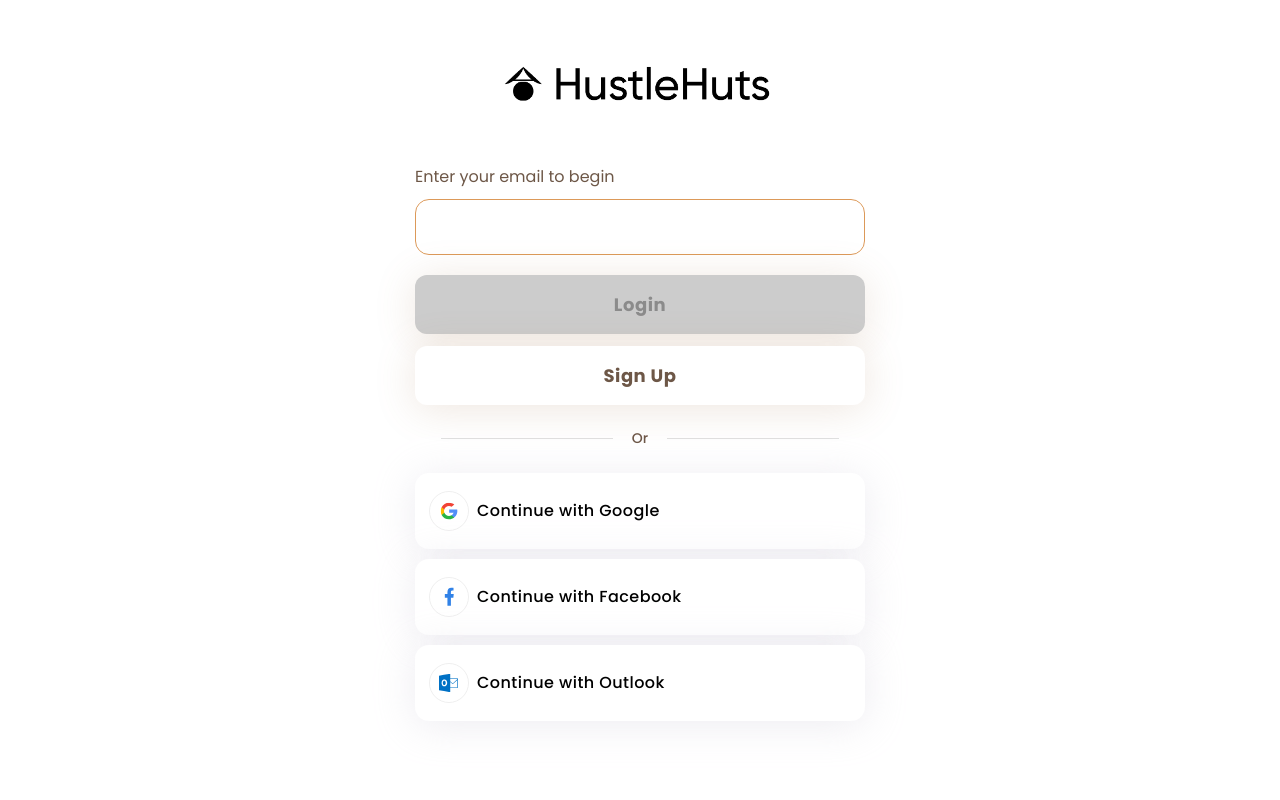
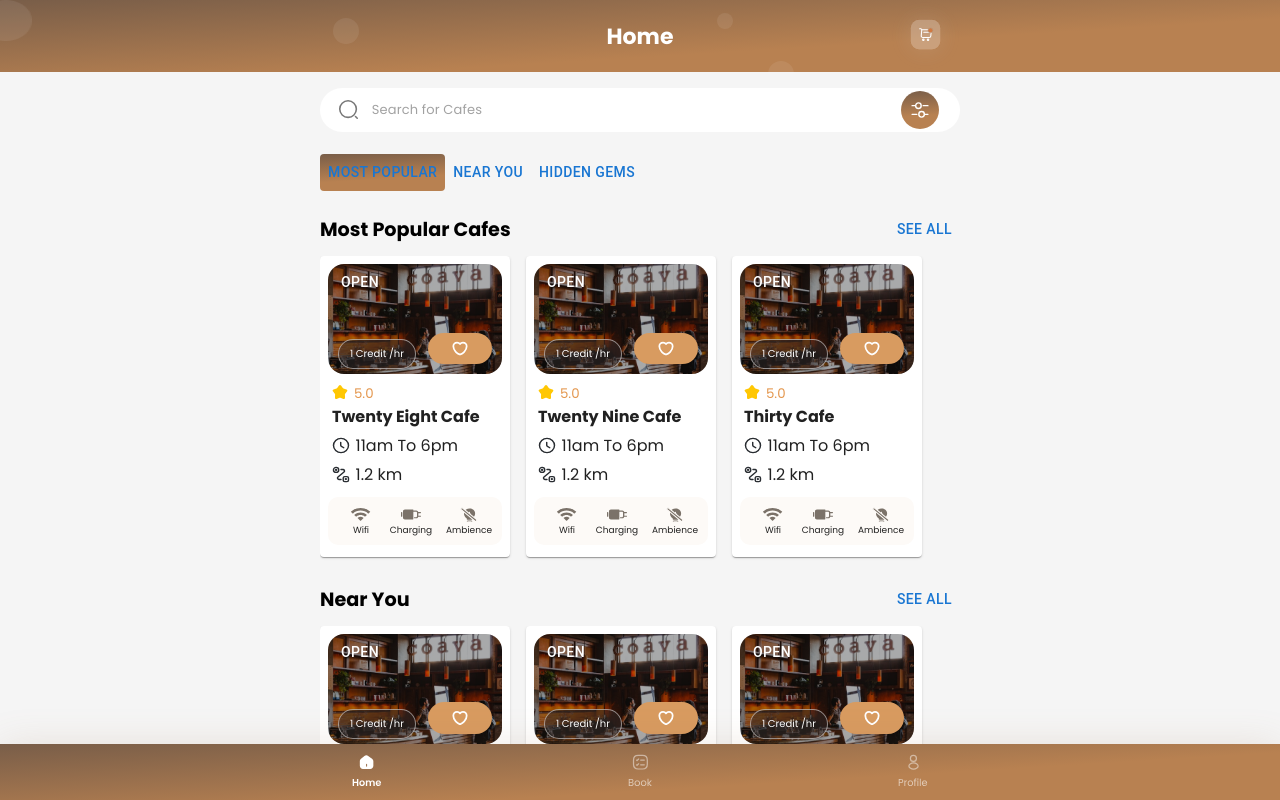
Before and after one commit to hustle-huts/hustlehuts-app, a Next.js app: page / in a window 1280 px wide. Built offline with nearby package versions, Linux system fonts and the light colour scheme.

Commit message:
Update default page

```diff
--- a/components/cafes/cafe-card.module.css
+++ b/components/cafes/cafe-card.module.css
@@ -20,7 +20,7 @@
   width: auto;
   height: auto;
   background-color: rgba(48, 43, 43, 0.5);
-  color: white;
+  color: white !important;
   border-radius: 0 16px 0 16px;
   font-size: 11px;
 }
@@ -40,14 +40,14 @@
 }
 
 .cafeLike {
-  position: absolute;
+  position: absolute !important;
   right: 10px;
   bottom: 10px;
   min-width: 0;
   width: auto;
   height: auto;
-  background-color: #d89b60;
-  border-radius: 20px;
+  background-color: #d89b60 !important;
+  border-radius: 20px !important;
 }
 
 .likeIcon,
--- a/pages/cafes/index.tsx
+++ b/pages/cafes/index.tsx
@@ -12,7 +12,7 @@ import FilterIcon from "../../public/images/filter.svg";
 
 import { useState } from "react";
 
-export default function AllCafes() {
+const CafesPage = () => {
   const [selectedFilter, setSelectedFilters] = useState("filter1");
 
   // Testing data
@@ -135,4 +135,6 @@ export default function AllCafes() {
       <BottomNavbar currentPage="home" />
     </>
   );
-}
+};
+
+export default CafesPage;
--- a/pages/index.tsx
+++ b/pages/index.tsx
@@ -1,13 +1,5 @@
-import Head from "next/head";
-import styles from "@/styles/Home.module.css";
-import HomeComponent from "@/components/users/HomeComponent";
+import CafesPage from "./cafes";
 
 export default function Home() {
-  return (
-    <>
-      <main className={styles.main}>
-        <HomeComponent />
-      </main>
-    </>
-  );
+  return <CafesPage />;
 }
```
Also changed, not shown: pages/login/index.tsx (+10 -90 lines), pages/login/password.tsx (added, +92 -0 lines), pages/signup/index.tsx (+7 -3 lines).
